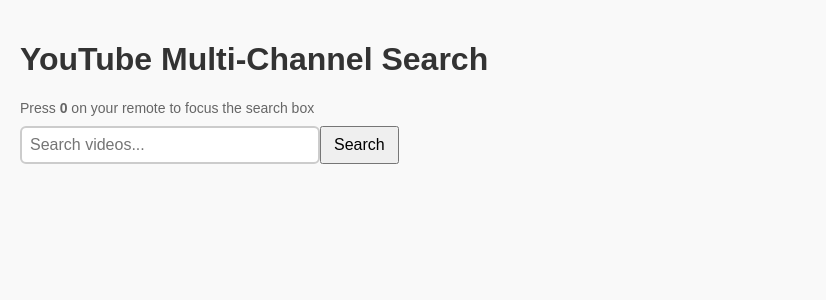
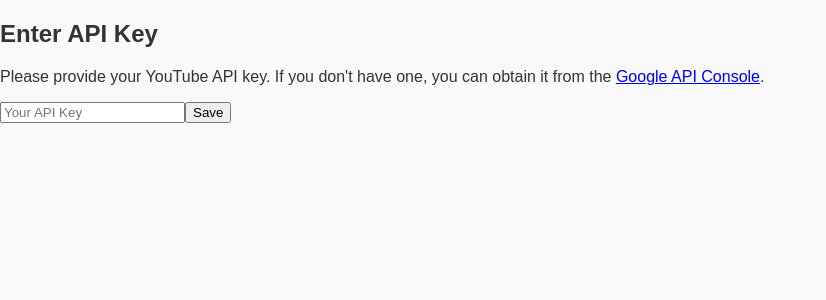
Before and after one commit to phmvilela/youtube, a React (Vite) app: page / in a window 1280 px wide. Shown: the top 300 px of the page, without its empty margins (0-826 px from the left). Built offline with nearby package versions, Linux system fonts and the light colour scheme.

Commit message:
Read API from local storage for now. Better than having my key open in the wild :-)

```diff
--- /dev/null
+++ b/src/components/ApiKeyModal.tsx
@@ -0,0 +1,51 @@
+import React, { useState } from 'react';
+
+interface ApiKeyModalProps {
+  onSave: (apiKey: string) => void;
+}
+
+const ApiKeyModal: React.FC<ApiKeyModalProps> = ({ onSave }) => {
+  const [inputValue, setInputValue] = useState('');
+
+  const handleSave = () => {
+    if (inputValue.trim()) {
+      onSave(inputValue.trim());
+    }
+  };
+
+  return (
+    <div className="fixed inset-0 bg-gray-600 bg-opacity-50 overflow-y-auto h-full w-full flex items-center justify-center">
+      <div className="bg-white p-8 rounded-lg shadow-xl">
+        <h2 className="text-2xl font-bold mb-4">Enter API Key</h2>
+        <p className="mb-4">
+          Please provide your YouTube API key. If you don't have one, you can
+          obtain it from the{' '}
+          <a
+            href="https://console.developers.google.com/"
+            target="_blank"
+            rel="noopener noreferrer"
+            className="text-blue-500 hover:underline"
+          >
+            Google API Console
+          </a>
+          .
+        </p>
+        <input
+          type="text"
+          value={inputValue}
+          onChange={(e) => setInputValue(e.target.value)}
+          className="border p-2 w-full mb-4"
+          placeholder="Your API Key"
+        />
+        <button
+          onClick={handleSave}
+          className="bg-blue-500 text-white px-4 py-2 rounded hover:bg-blue-600"
+        >
+          Save
+        </button>
+      </div>
+    </div>
+  );
+};
+
+export default ApiKeyModal;
--- /dev/null
+++ b/src/hooks/useApiKey.ts
@@ -0,0 +1,21 @@
+import { useState, useEffect } from 'react';
+
+const API_KEY_STORAGE_KEY = 'youtube-api-key';
+
+export function useApiKey() {
+  const [apiKey, setApiKey] = useState<string | null>(null);
+
+  useEffect(() => {
+    const storedApiKey = localStorage.getItem(API_KEY_STORAGE_KEY);
+    if (storedApiKey) {
+      setApiKey(storedApiKey);
+    }
+  }, []);
+
+  const saveApiKey = (newApiKey: string) => {
+    localStorage.setItem(API_KEY_STORAGE_KEY, newApiKey);
+    setApiKey(newApiKey);
+  };
+
+  return { apiKey, saveApiKey };
+}
--- a/src/pages/Search.tsx
+++ b/src/pages/Search.tsx
@@ -1,7 +1,8 @@
 import React, { useState, useEffect, useRef } from 'react';
 import { useNavigate } from 'react-router-dom';
+import { useApiKey } from '../hooks/useApiKey';
+import ApiKeyModal from '../components/ApiKeyModal';
 
-const API_KEY = 'AIzaSyAA5ffcNmPla6nq0WzTu265jUprHJUw9HM';
 const CHANNELS = [
   { id: 'UCLsooMJoIpl_7ux2jvdPB-Q', title: 'Channel A (UCLsooMJo...)' },
   { id: 'UCMgbJL73cGG3TxmYafJw5hA', title: 'Channel B (UCMgbJL7...)' }
@@ -33,17 +34,25 @@
   const videoRefs = useRef<(HTMLAnchorElement | null)[]>([]);
 
   const [error, setError] = useState<string | null>(null);
+  const { apiKey, saveApiKey } = useApiKey();
 
   const searchAllChannels = async (searchQuery: string) => {
+    if (!apiKey) {
+      setError('API key is not set.');
+      return;
+    }
     setLoading(true);
     setError(null);
     try {
       const promises = CHANNELS.map(async (channel) => {
-        const url = `https://www.googleapis.com/youtube/v3/search?part=snippet&type=video&maxResults=${MAX_RESULTS}&q=${encodeURIComponent(searchQuery)}&channelId=${channel.id}&key=${API_KEY}`;
+        const url = `https://www.googleapis.com/youtube/v3/search?part=snippet&type=video&maxResults=${MAX_RESULTS}&q=${encodeURIComponent(searchQuery)}&channelId=${channel.id}&key=${apiKey}`;
         const res = await fetch(url);
         const data = await res.json();
 
         if (data.error) {
+          if (data.error.code === 400 && data.error.errors[0].reason === 'keyInvalid') {
+            throw new Error('The provided API key is invalid.');
+          }
           throw new Error(data.error.message || 'YouTube API Error');
         }
 
@@ -108,6 +117,10 @@
       videoRefs.current[0].focus();
     }
   }, [results]);
+
+  if (!apiKey) {
+    return <ApiKeyModal onSave={saveApiKey} />;
+  }
 
   return (
     <div className="search-page" style={{ padding: '20px' }}>
```
